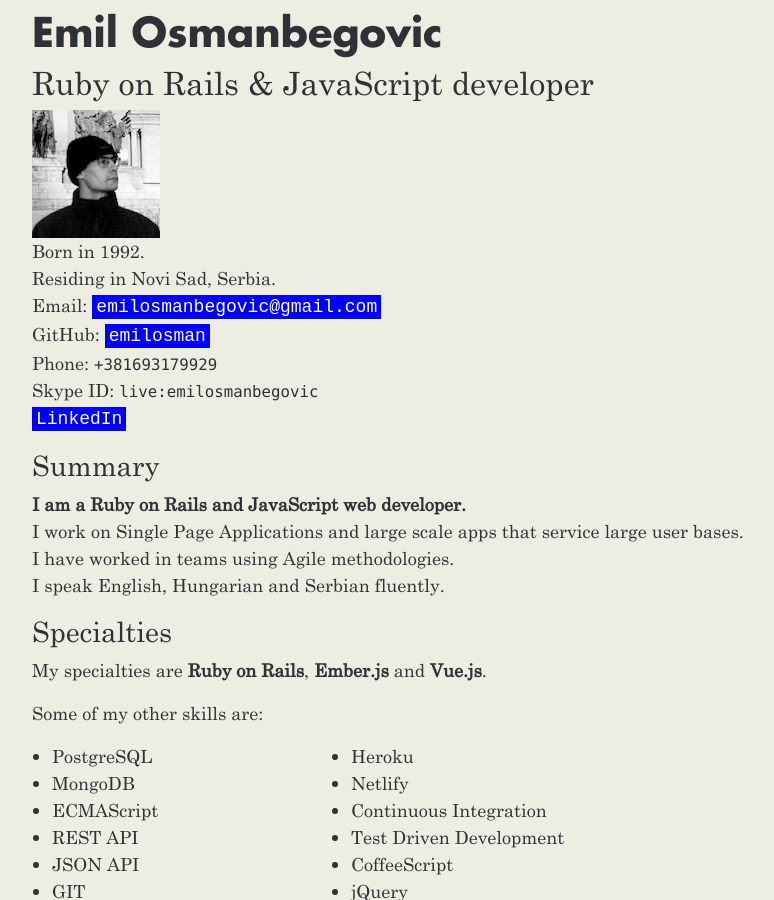
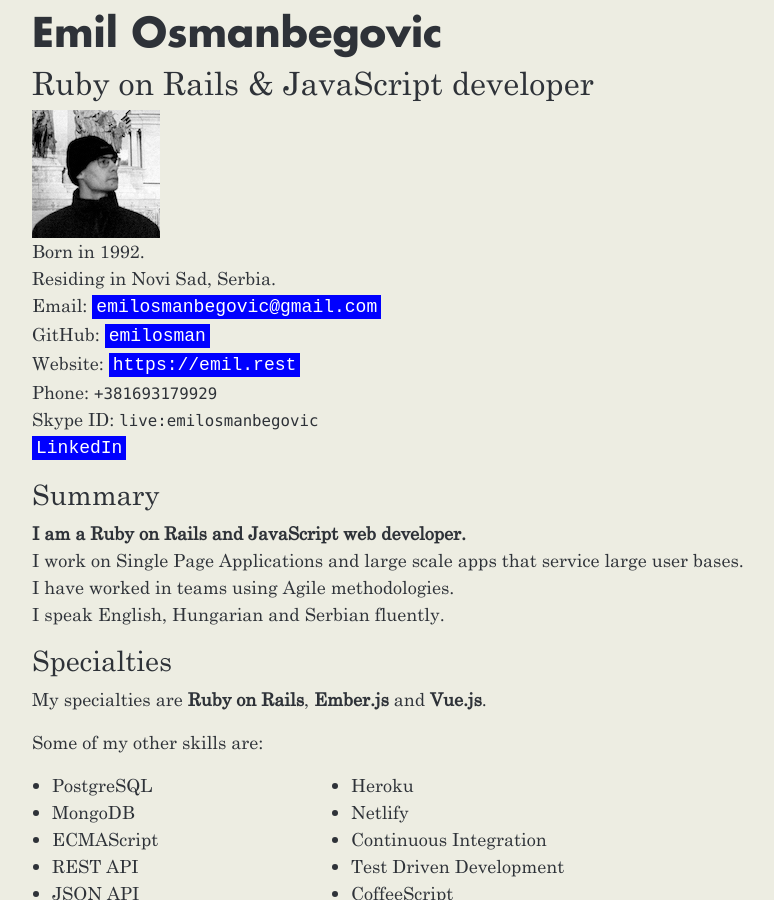
Before and after one commit to emilosmanbegovicmm/emilosman, a Jekyll site: the page built from cv.md, in a window 1280 px wide and 900 px high. Shown: the whole window, without its empty margins (53-827 px from the left). Built offline with Jekyll 4.4.1, drawn with Linux system fonts in a browser that asks for light colours; our own code applies the rules of GitHub Pages for plain Markdown files; some of the changed lines change nothing that is shown.

Commit message:
add website link

```diff
--- a/cv.md
+++ b/cv.md
@@ -9,6 +9,7 @@ Born in 1992.
 Residing in Novi Sad, Serbia.
 Email: [emilosmanbegovic@gmail.com](mailto:emilosmanbegovic@gmail.com)
 GitHub: [emilosman](https://www.github.com/emilosman)
+Website: [https://emil.rest](https://emil.rest)
 Phone: `+381693179929`
 Skype ID: `live:emilosmanbegovic`
 [LinkedIn](https://www.linkedin.com/in/emil-osmanbegovi%C4%87-357579123/)
```
